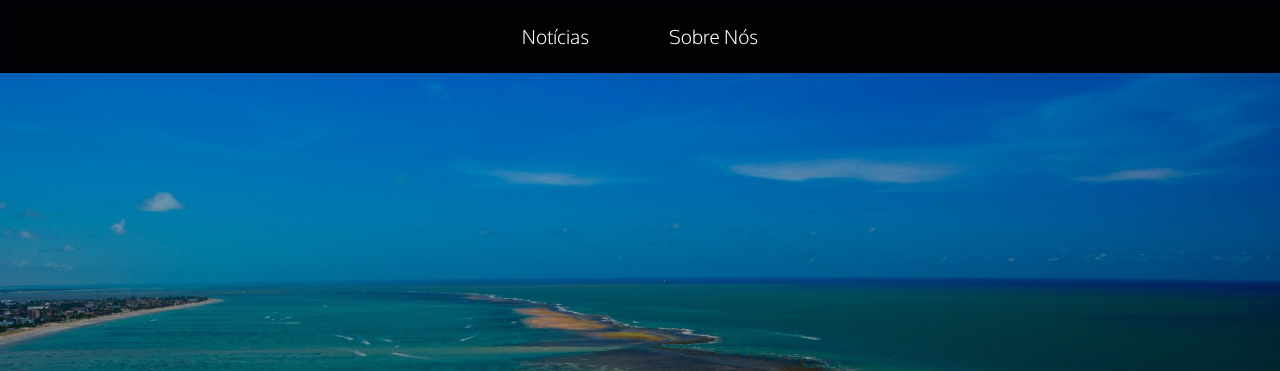
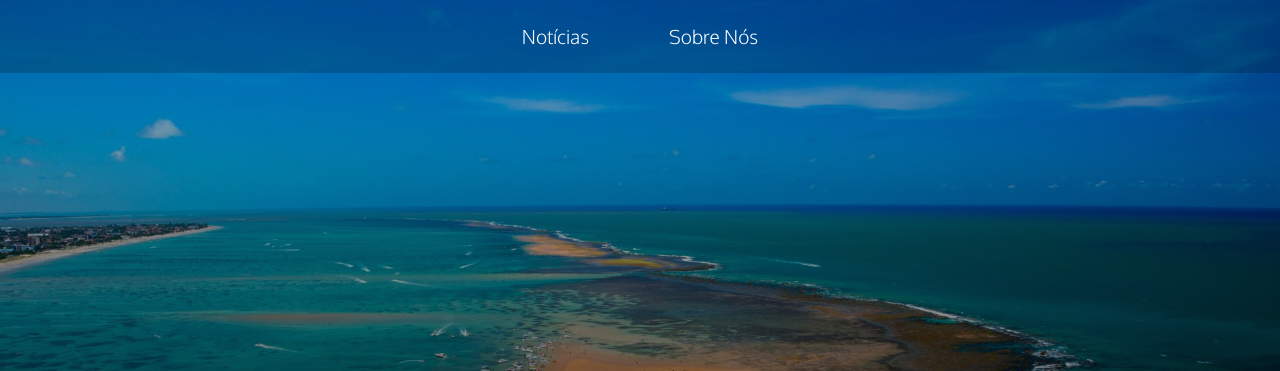
Before and after one commit to cesarmedeiros710/cabedelo_siteinfo, a plain HTML site: page index.html in a window 1280 px wide. Shown: the top 371 px of the page. Drawn offline with Linux system fonts and the light colour scheme.

Commit message:
alterações requisitadas

```diff
--- a/index.css
+++ b/index.css
@@ -163,10 +163,9 @@ footer {
 
 .navbar {
     width: 100%;
-    background-color: rgba(0, 0, 0, 0.3); /* Transparência */
+    background-color: rgba(0, 0, 0, 0.2); /* Transparência */
     padding: 1rem 0;
     text-align: center;
-    backdrop-filter: blur(5px); /* Efeito vidro */
 }
 
 .nav {
@@ -186,5 +185,5 @@ footer {
 
 .nav__link:hover {
     background-color: rgba(255, 255, 255, 0.1);
-    color: var(--color-blue);
+    color: var(--color-white);
 }
--- a/index.html
+++ b/index.html
@@ -12,22 +12,24 @@
 </head>
 
 <body>
-    <header class="navbar">
-    <nav class="nav">
-        <a href="noticias.html" class="nav__link">Notícias</a>
-        <a href="sobre.html" class="nav__link">Sobre Nós</a>
-    </nav>
-    </header>
+
     <main>
+
         <section class="hero">
             <img class="hero__background" src="src/caciomurilo-areiavermelha-cabedelo-pb-photo-xl.jpeg" alt="areia vermelha" />
-
+                    <header class="navbar">
+                        <nav class="nav">
+                            <a href="noticias.html" class="nav__link">Notícias</a>
+                            <a href="sobre.html" class="nav__link">Sobre Nós</a>
+                        </nav>
+                    </header>
             <div class="hero__foreground">
                 <h1 class="hero__title">Cabedelo</h1>
                 <p class="hero__text">
                     Conheça a cultura do litoral paraibano
                 </p>
             </div>
+
         </section>
 
         <section class="section">
```
